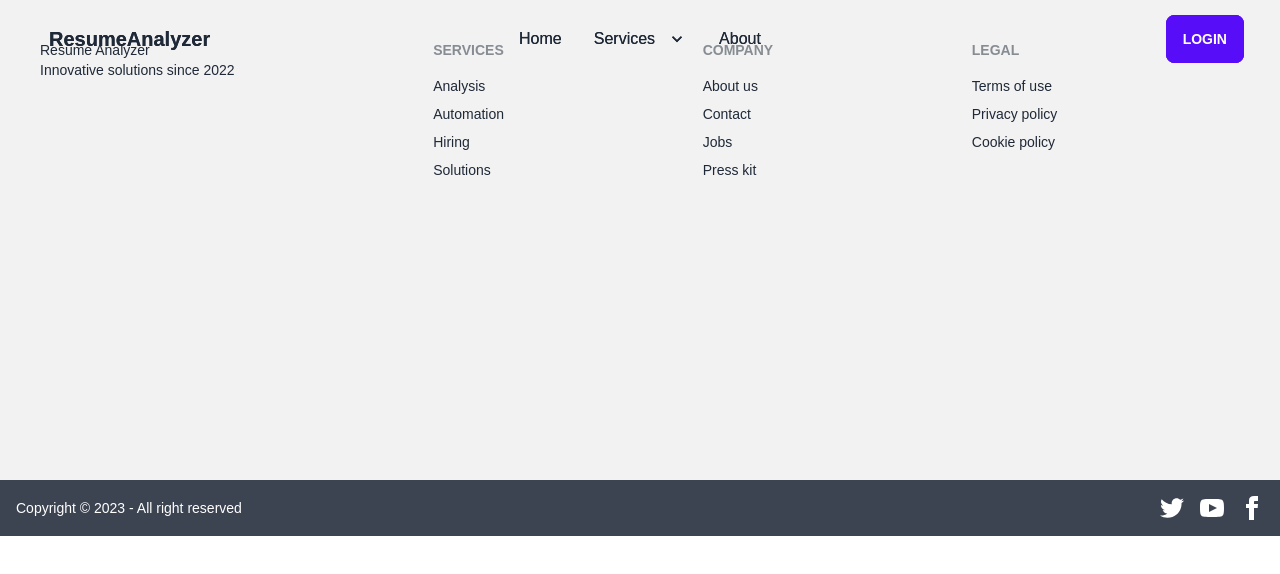
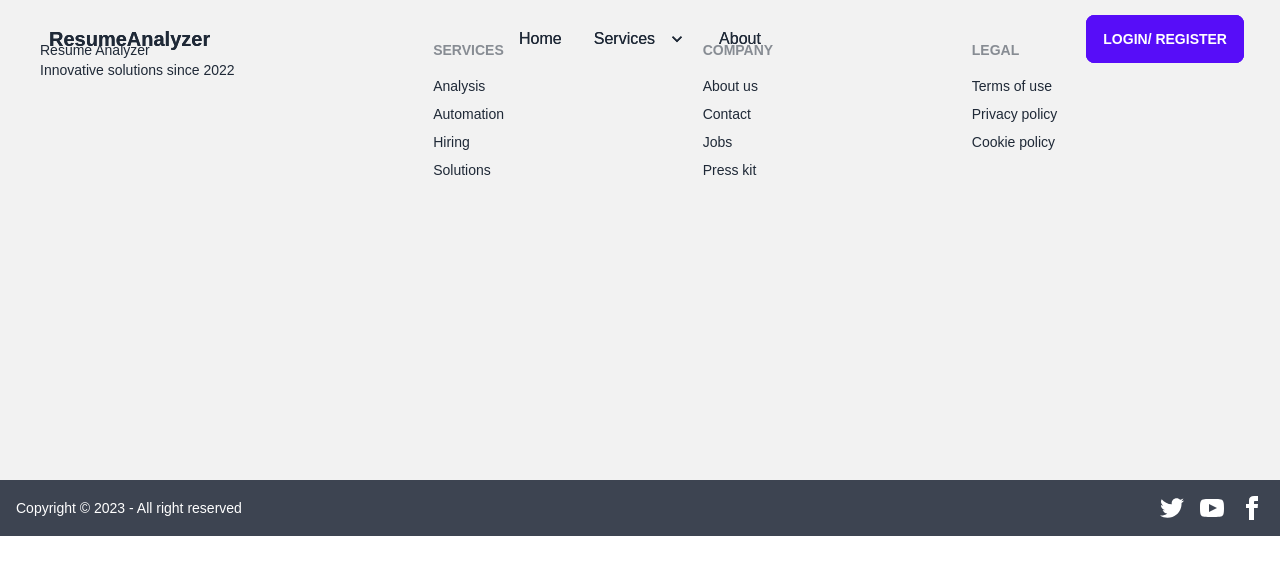
Before and after one commit to krish-maharjan/resume-analyzer-nextjs, a Next.js app: page /components/layout/nav in a window 1280 px wide. Shown: the top 574 px of the page. Built offline with nearby package versions, Linux system fonts and the light colour scheme.

Commit message:
Update nav.jsx

```diff
--- a/src/pages/components/layout/nav.jsx
+++ b/src/pages/components/layout/nav.jsx
@@ -99,7 +99,7 @@ export default function Nav(context) {
                         </li>
                     ) : (
                         <Link href='/login' className="btn btn-primary">
-                            Login
+                            Login/ Register
                         </Link>
                     )}
                 </ul>
```
